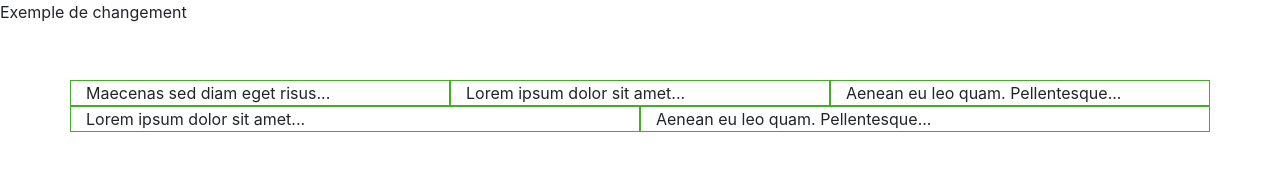
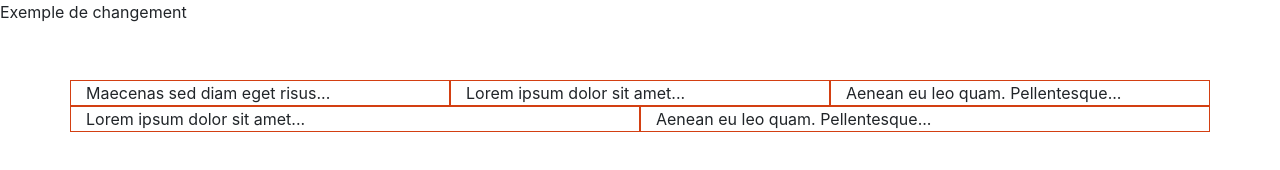
Before and after one commit to cedricbankole/TestGit, a plain HTML site: page index.html in a window 1280 px wide. Drawn offline with nearby package versions, Linux system fonts and the light colour scheme.

Commit message:
Changement couleur bordure

```diff
--- a/index.html
+++ b/index.html
@@ -11,7 +11,7 @@
 
 <style>
     .col {
-    border: 1px solid rgb(69, 172, 43);
+    border: 1px solid rgb(211, 63, 18);
     }
     </style>
     </head>
```
